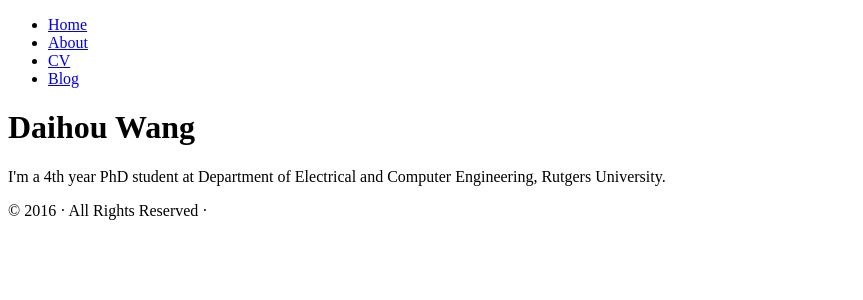
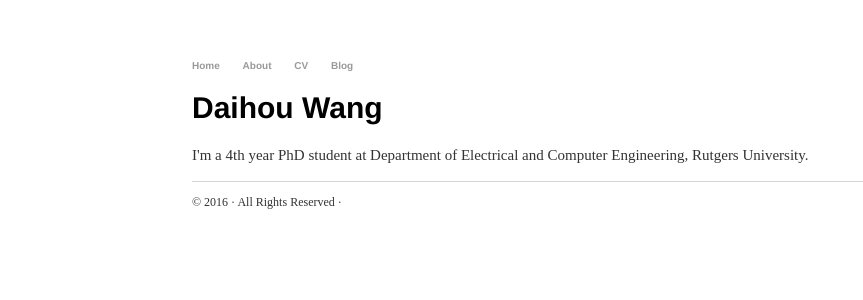
Before and after one commit to Deb25/Deb25.github.io, a Jekyll site: the page index.html, which Jekyll copies as it is, in a window 1280 px wide. Shown: the top 300 px of the page, without its empty margins (0-863 px from the left). Built offline with Jekyll 4.4.1, drawn with Linux system fonts in a browser that asks for light colours.

Commit message:
Update index.html

```diff
--- a/index.html
+++ b/index.html
@@ -3,7 +3,7 @@
 	<head>
 		<title>DAIHOU WANG's Personal Page</title>
 		<!-- link to main stylesheet -->
-    		<link rel="stylesheet" type="text/css" href="http://fonts.googleapis.com/css?family=Tangerine">
+    		<link rel="stylesheet" type="text/css" href="/css/main.css">
 	</head>
 	<body>
 		<nav>
```
